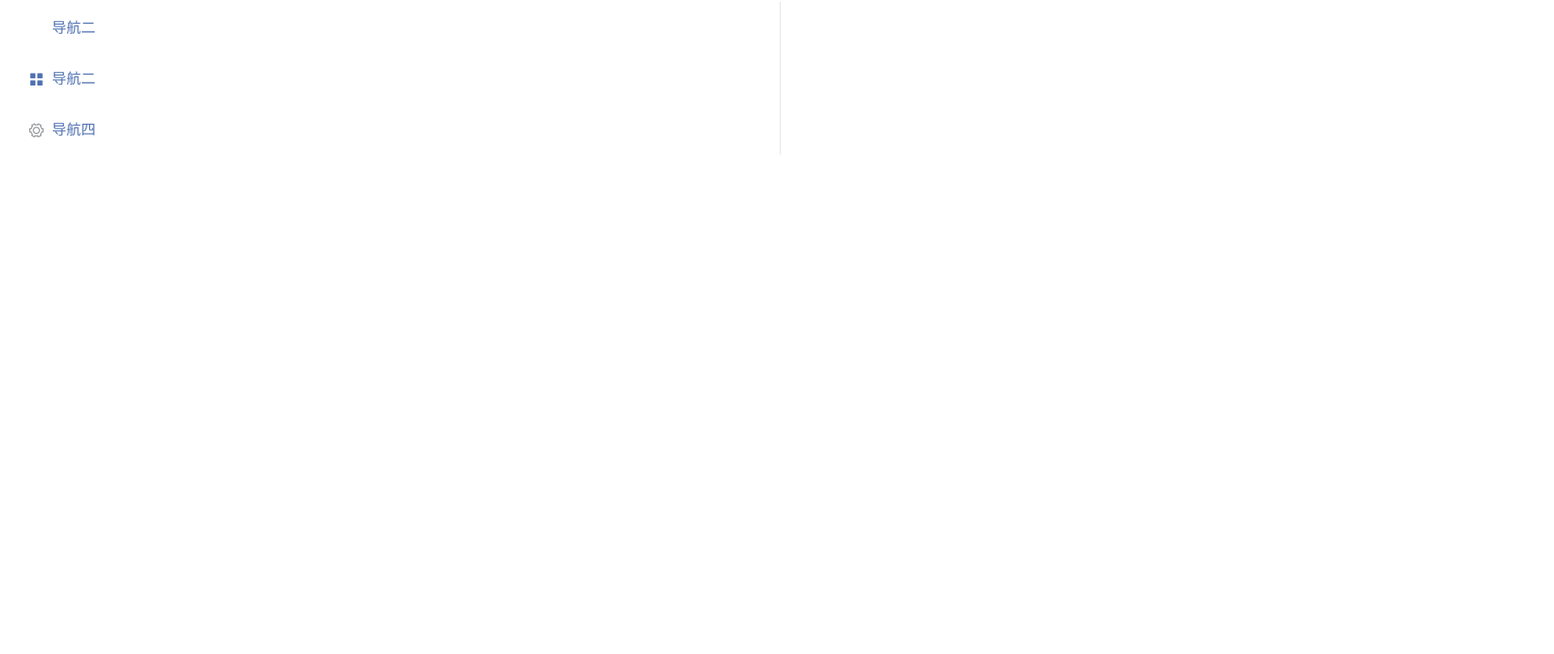
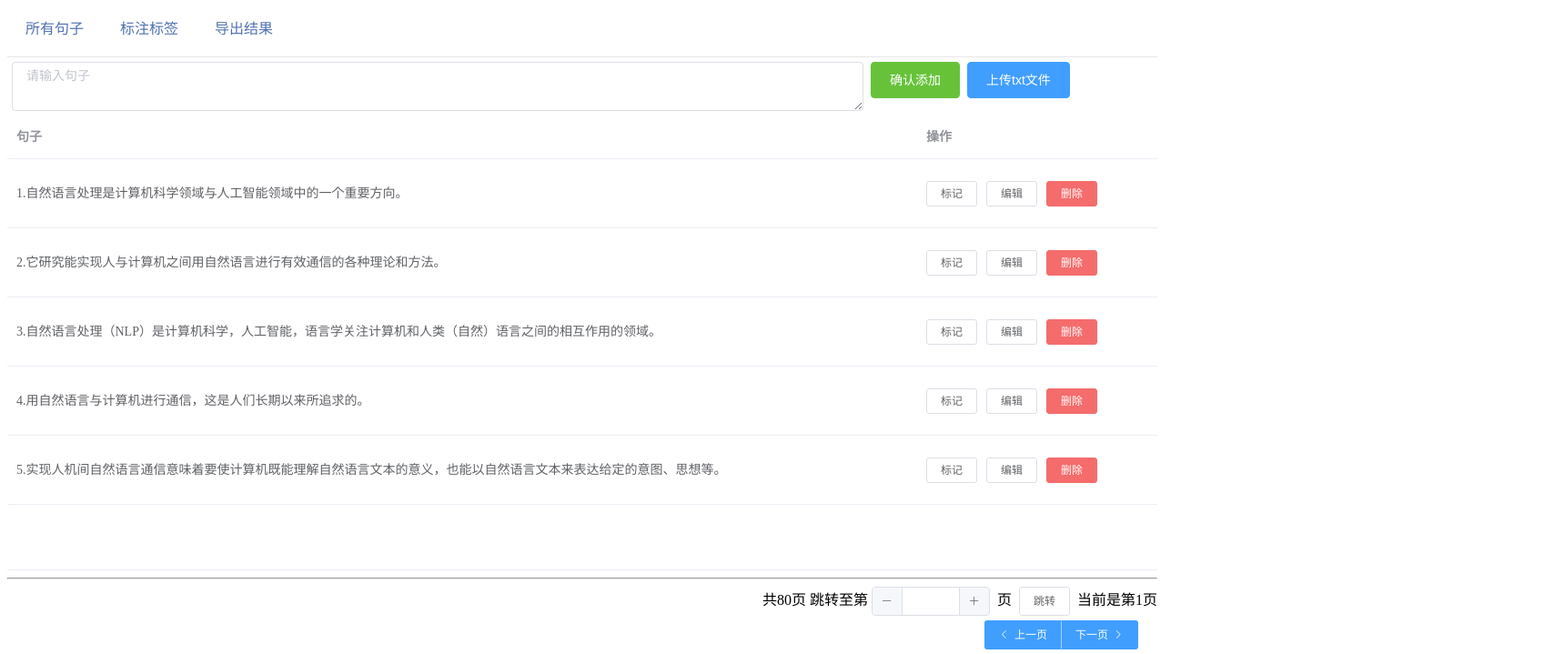
Before and after one commit to liuwenzhuo9/tagtool, a Vue app: page /#/tagEntity in a window 1280 px wide. Shown: the part 121-840 px from the top of the page at 91% size, 1708 px wide, since content can reach past the window. Before the commit the page ends 800 px from the top, so only its background shows below. Built offline with nearby package versions, Linux system fonts and the light colour scheme.

Commit message:
页面一 简单版

```diff
--- a/src/App.vue
+++ b/src/App.vue
@@ -1,10 +1,11 @@
 <template>
-  <div class="index-wrap">
-    <navbar/>
-    <router-view></router-view>
-
+  <div>
+    <div class="index-wrap">
+      <navbar/>
+      <router-view></router-view>
+    </div>
     <bottom/>
-  </div>
+</div>
 </template>
 
 <script>
@@ -23,13 +24,13 @@ export default {
 
 <style>
 .index-wrap {
-    min-width: 1700px;
+    max-width: 1300px;
+    margin: auto;
+    min-height: 850px;
 }
 .el-menu-item, .el-submenu__title {
     color: #4f71b1!important;
     font-size: 16px!important;
-}
-.el-menu-item-group .el-menu-item  {
-    font-size: 14px!important;
+    /* border-bottom:#4f71b1 */
 }
 </style>
--- a/src/components/allSentences.vue
+++ b/src/components/allSentences.vue
@@ -1,20 +1,149 @@
 <template>
     <div class="allsentences">
-
+        <div class="input_sentences">
+            <el-input type="textarea" :autosize="{ minRows: 2, maxRows: 4}" placeholder="请输入句子" v-model="textarea" >
+            </el-input>
+            &nbsp;&nbsp;
+            <div class="buttons">
+                <el-button class="addbutton" type="success" @click="handleClick()">确认添加</el-button>
+                &nbsp;&nbsp;
+                <el-upload  class="upload-demo" action="https://jsonplaceholder.typicode.com/posts/" :on-success="handleSuccess" :before-remove="beforeRemove" list-type="text">
+                <el-button size="middle" type="primary">上传txt文件</el-button>
+                </el-upload>
+            </div>
+        </div>
+        <div class="show_sentences">
+            <el-table :data="sentences" style="width: 100%">
+                <el-table-column label="句子" width="1000">
+                    <template slot-scope="scope">
+                        <p >{{ scope.row }}</p>
+                    </template>
+                </el-table-column>
+            <el-table-column label="操作">
+                <template slot-scope="scope">
+                    <el-button size="mini"  @click="handleEdit(scope.$index, scope.row)">标记</el-button>
+                    <el-button size="mini"  @click="handleDelete(scope.$index, scope.row)">编辑</el-button>
+                    <el-button size="mini" type="danger" @click="handleDelete(scope.$index, scope.row)">删除</el-button>
+                </template>
+            </el-table-column>
+        </el-table>
+            <!-- <ol class="all_sentences">
+                <li v-for="(item,index) in sentences.slice(0,5)" :key='index'>
+                {{item}}
+                <button class="button3">标注</button>
+                &nbsp;&nbsp;
+                <button class="button3">删除</button>
+                </li>
+            </ol> -->
+        </div>
+        <hr/>
+        <div class="show_bottom">
+        共80页 跳转至第&nbsp;<el-input-number v-model="num" @change="handleChange" :min="1" :max="10" label="描述文字" size="small"></el-input-number>
+        &nbsp;页&nbsp;
+        <el-button size="small">跳转</el-button>&nbsp;
+        当前是第1页
+        <br>
+            <div class=buttons1>
+                <el-button-group>
+                    <el-button type="primary" icon="el-icon-arrow-left" size="small">上一页</el-button>
+                    &nbsp;&nbsp;&nbsp;&nbsp;
+                    <el-button type="primary" size="small">下一页<i class="el-icon-arrow-right el-icon--right"></i></el-button>
+                </el-button-group>
+            </div>
+        </div>
     </div>
 </template>>
 
 <script>
 export default {
+    data () {
+        return {
+            textarea: '',
+            sentences:[
+                '1.自然语言处理是计算机科学领域与人工智能领域中的一个重要方向。',
+                '2.它研究能实现人与计算机之间用自然语言进行有效通信的各种理论和方法。',
+                '3.自然语言处理（NLP）是计算机科学，人工智能，语言学关注计算机和人类（自然）语言之间的相互作用的领域。',
+                '4.用自然语言与计算机进行通信，这是人们长期以来所追求的。',
+                '5.实现人机间自然语言通信意味着要使计算机既能理解自然语言文本的意义，也能以自然语言文本来表达给定的意图、思想等。'
+            ]
+        }
+    },
+    methods:{
+        handleClick(){
+            this.sentences.push(this.textarea)
+            this.textarea=''
+        },
+        handleSuccess(response, file, fileList){
+            window.console.log(file,fileList)
+            // const file = e.file.originFileObj;
+            const reader = new FileReader();
+            reader.readAsText(file.raw, "UTF-8");
+            reader.onload = e => {
+                const fileString = e.target.result;
+                this.textarea = fileString
+                window.console.log(fileString)
+            };
+        },
+        beforeRemove(file) {
+        return this.$confirm(`确定移除 ${ file.name }？`);
+        }
+        // handleEdit(index, row) {
+        // // console.log(index, row);
+        // },
+    //    handleDelete(index, row) {
+    //     // console.log(index, row);
+    //    }
+    }
 
 }
 </script>
 
 <style scoped>
 .allsentences {
-    width: 74%;
-    margin: 0 auto 80px;
-    display: flex;
+    width: 100%;
+    margin: 0;
+    display: block;
     justify-content: space-between;
 }
+.input_sentences {
+    display: flex;
+    width: 92%;
+    margin: 5px;
+}
+.buttons {
+    display: flex;
+    width:20%;
+}
+.addbutton {
+    height: 40px;
+}
+
+.inputText1 {
+    width: 25px
+}
+.show_sentences {
+    display: flex;
+    width: 100%;
+    justify-content: space-between;
+    min-height: 500px;
+}
+.all_sentences {
+    list-style-type: decimal;
+    line-height: 2;
+}
+.content {
+    word-spacing:nowrap;
+}
+/* .button3 {
+    float: right;
+    height: 33px;
+    width:55px;
+} */
+.show_bottom {
+    float: right;
+}
+.buttons1 {
+    float: right;
+    margin: 5px;
+}
 </style>
--- a/src/components/bottom.vue
+++ b/src/components/bottom.vue
@@ -1,8 +1,6 @@
 <template>
     <div class="bottom-body">
-        <div class="bottom-container">
-            地址：华中科技大学南一楼 邮政编码：430074 电话：13669009939 鄂ICP备18030829号-1
-        </div>
+        地址：华中科技大学南一楼 邮政编码：430074 电话：13669009939 鄂ICP备18030829号-1
     </div>
 </template>
 
@@ -16,11 +14,9 @@ export default {
 
 .bottom-body {
     margin-top: 30px;
-}
-.bottom-container {
     width: 74%;
     margin: 0 auto;
-    color: #fff;
+    color: #3560af;
     font-size: 14px;
     font-weight:400;
     text-align: center;
--- a/src/components/nav.vue
+++ b/src/components/nav.vue
@@ -4,43 +4,33 @@
             <img src="../assets/NAV.png" alt="title">
         </div>
         <div class="nav_bar">
-                <el-row class="tac">
-                    <el-col :span="12">
-                        <el-menu default-active="2" class="el-menu-vertical-demo">
-                            <el-menu-item index="1">
-                                <i class="el-icon-list"></i>
-                                <span slot="title">导航二</span>
-                            </el-menu-item>
-
-                            <el-menu-item index="2">
-                                <i class="el-icon-menu"></i>
-                                <span slot="title">导航二</span>
-                            </el-menu-item>
-
-                            <el-menu-item index="3">
-                                <i class="el-icon-setting"></i>
-                               <span slot="title">导航四</span>
-                            </el-menu-item>
-                        </el-menu>
-                    </el-col>
-                </el-row>
+            <!-- <el-tabs v-model="activeName" >
+                <el-tab-pane v-for="(item,$index) in section" :key="(item,$index)" label="item" name="$index" @click="showFunc($index)">
+                </el-tab-pane>
+            </el-tabs> -->
+            <el-menu :default-active="activeIndex" class="el-menu-demo" mode="horizontal" >
+                <el-menu-item v-for="(item,$index) in section" :key="(item,$index)" @click="showFunc($index)">{{item}}</el-menu-item>
+            </el-menu>
         </div>
     </div>
 </template>
 
 
 <script>
+// import allSentences from './allSentences.vue'
   export default {
 
     name:'navbar',
     data(){
         return {
-            section: ['所有句子','标注标签','导出结果']
+            section: ['所有句子','标注标签','导出结果'],
+            sectionUrl: ['allSentences','tagEntity','tagResult'],
+            activeIndex:'1'
         }
     },
     methods: {
-      showFunc:function(index){
-          let url = '/'+ this.secition[index]
+      showFunc(index){
+          let url = '/'+ this.sectionUrl[index]
           this.$router.push(url)
       }
     }
@@ -49,6 +39,9 @@
 </script>
 
 <style scoped>
+#navbar {
+    min-height: 80px;
+}
 .nav_title {
     width: 74%;
     margin: 0 auto;
@@ -59,12 +52,6 @@
 .nav_title img {
     display: inline-block;
     height: 100%;
+    margin: auto;
 }
-/* .nav_bar {
-    width: 100%;
-    height: 50px;
-    margin: 15px auto 30px auto;
-    background: #4f71b1;
-    min-width: 1700px;
-} */
 </style>
--- a/src/components/tagEntity.vue
+++ b/src/components/tagEntity.vue
@@ -0,0 +1,36 @@
+<template>
+    <div class="tagEntity">
+        <div class="inputarea">
+        <el-input type="textarea" :rows="2" placeholder="请输入内容" v-model="textarea"></el-input>
+        &nbsp;&nbsp;
+        <el-button type="primary">添加标签</el-button>
+        <el-button type="success">保存标记</el-button>
+        </div>
+
+    </div>
+</template>
+
+<script>
+export default {
+    data() {
+        return {
+            textarea:"我和我的祖国，一刻也不能分割",
+
+        }
+    }
+
+}
+</script>
+
+<style scoped>
+.tagging{
+    padding: auto;
+}
+.inputarea{
+    display: flex;
+    margin: 5px;
+}
+.el-button{
+    font-size: 17px;
+}
+</style>
--- a/src/components/tagResult.vue
+++ b/src/components/tagResult.vue
@@ -0,0 +1,14 @@
+<template>
+    <div>
+    </div>
+</template>>
+
+<script>
+export default {
+
+}
+</script>>
+
+<style scoped>
+
+</style>>
--- a/vue.config.js
+++ b/vue.config.js
@@ -11,7 +11,7 @@ module.exports = {
     // 指定子路径。比如将你的应用部署在
     // https://www.foobar.com/my-app/
     // 那么将这个值改为 '/my-app/'
-    baseUrl: "/", // 构建好的文件输出到哪里
+    publicPath: "/", // 构建好的文件输出到哪里
 
     outputDir: "dist", // where to put static assets (js/css/img/font/...) // 是否在保存时使用‘eslint-loader’进行检查 // 有效值: true | false | 'error' // 当设置为‘error’时，检查出的错误会触发编译失败
     lintOnSave: true, // 使用带有浏览器内编译器的完整构建版本 // https://vuejs.org/v2/guide/installation.html#Runtime-Compiler-vs-Runtime-only
```
Also changed, not shown: src/router/index.js (+4 -4 lines).
